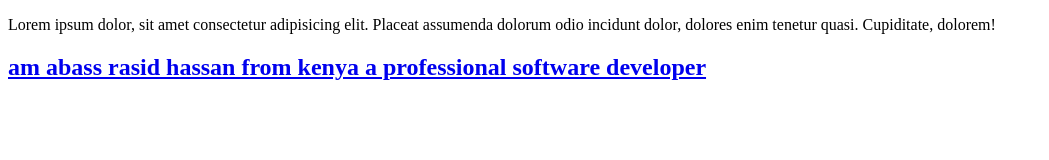
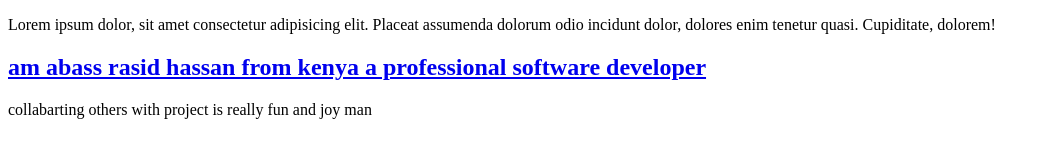
Before and after one commit to Abass-rashid/to-do-list-project, a plain HTML site: page index.html in a window 1280 px wide. Shown: the whole page, without its empty margins (0-1049 px from the left). Drawn offline with Linux system fonts and the light colour scheme.

Commit message:
added new para

```diff
--- a/index.html
+++ b/index.html
@@ -14,6 +14,7 @@
              <a href="#about">
                  <h2>am abass rasid hassan from kenya a professional software developer</h2>
              </a>
+             <p>collabarting others with project is really fun and joy man</p>
          </main>
 
 </body>
```
